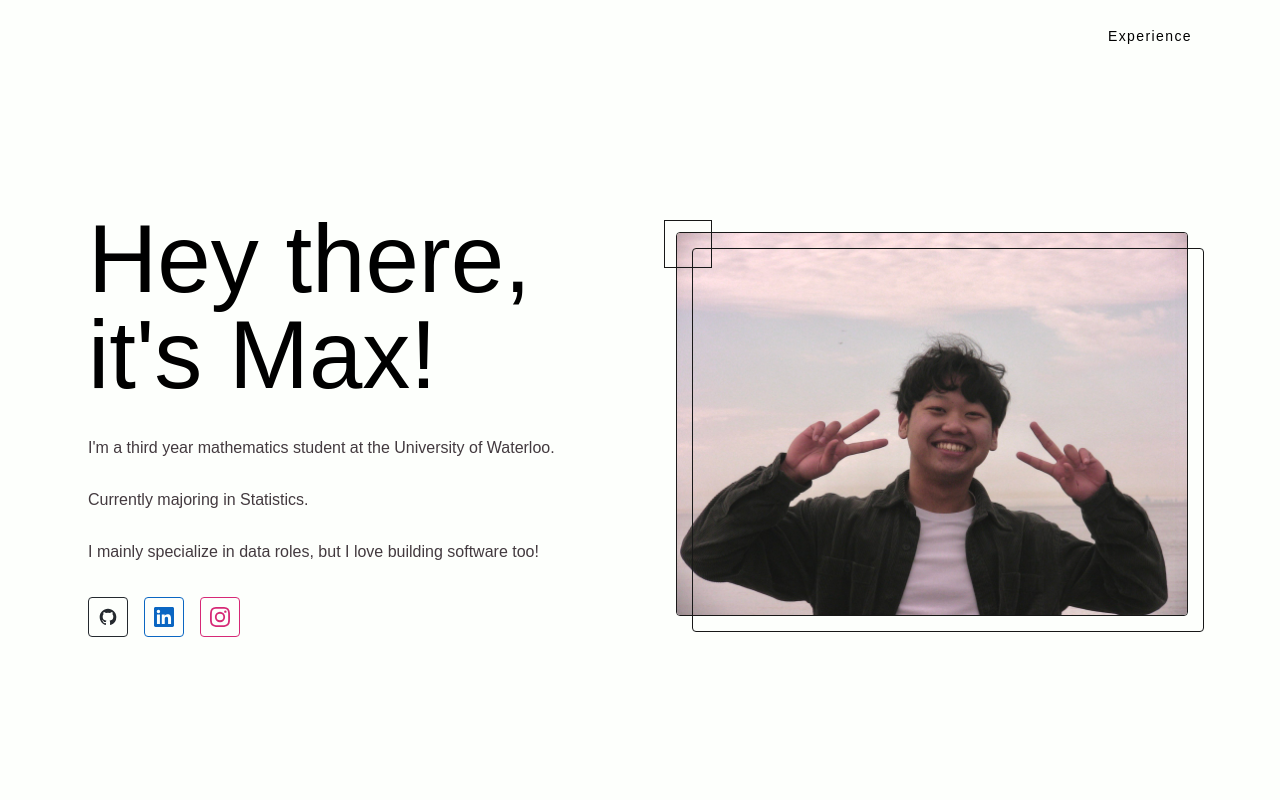
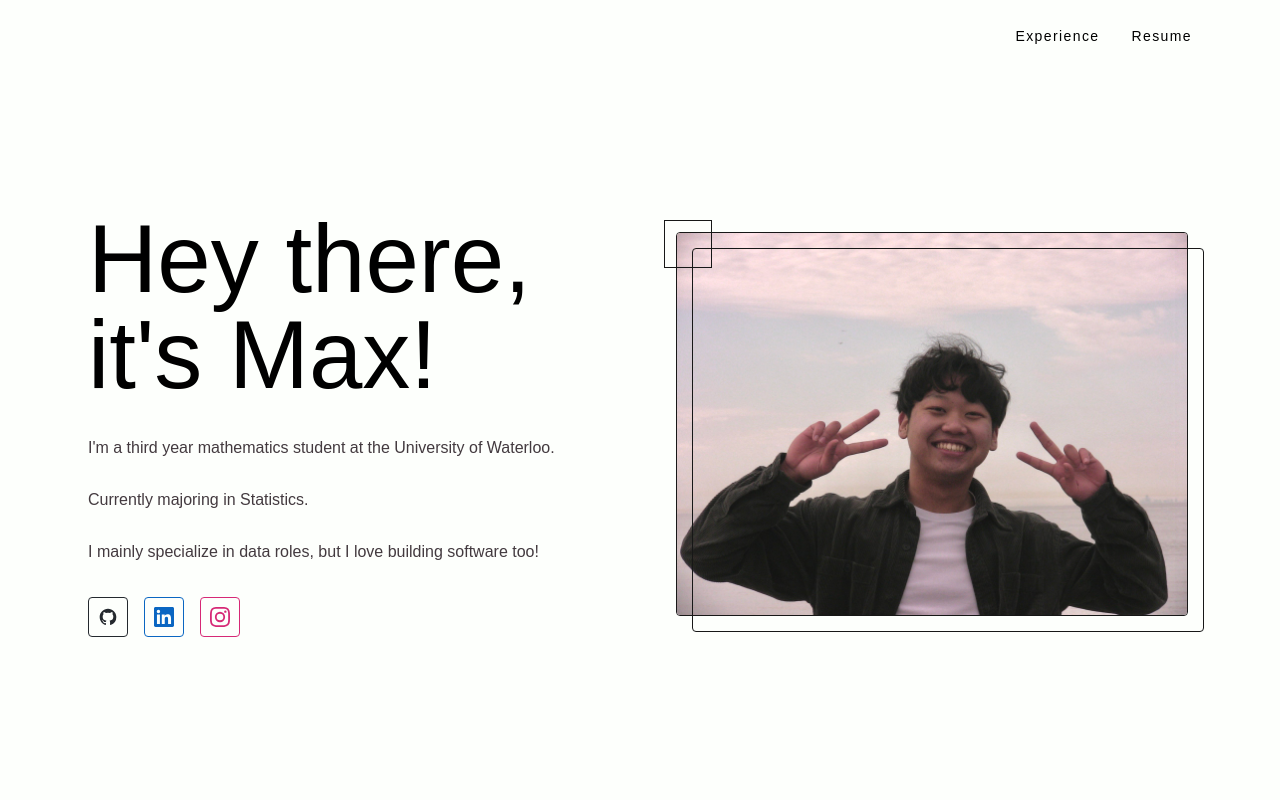
Before and after one commit to maxjin11/me, a Next.js app: page / in a window 1280 px wide. Shown: the top 800 px of the page. Built offline with nearby package versions, Linux system fonts and the light colour scheme.

Commit message:
Added Resume Link

```diff
--- a/app/components/Navigation.tsx
+++ b/app/components/Navigation.tsx
@@ -82,6 +82,16 @@ export default function Nav() {
               </a>
             </li>
           ))}
+          <li>
+            <a
+                href="https://drive.google.com/file/d/1ly4f65LUu3BIhi11e74QtSW1288oAJjv/view?usp=sharing"
+                target="_blank"
+                rel="noopener noreferrer"
+                className="font-body text-sm font-light tracking-widest text-black hover:text-ember transition-colors"
+            >
+                Resume
+            </a>
+          </li>
         </ul>
 
         {/* Mobile toggle */}
```
